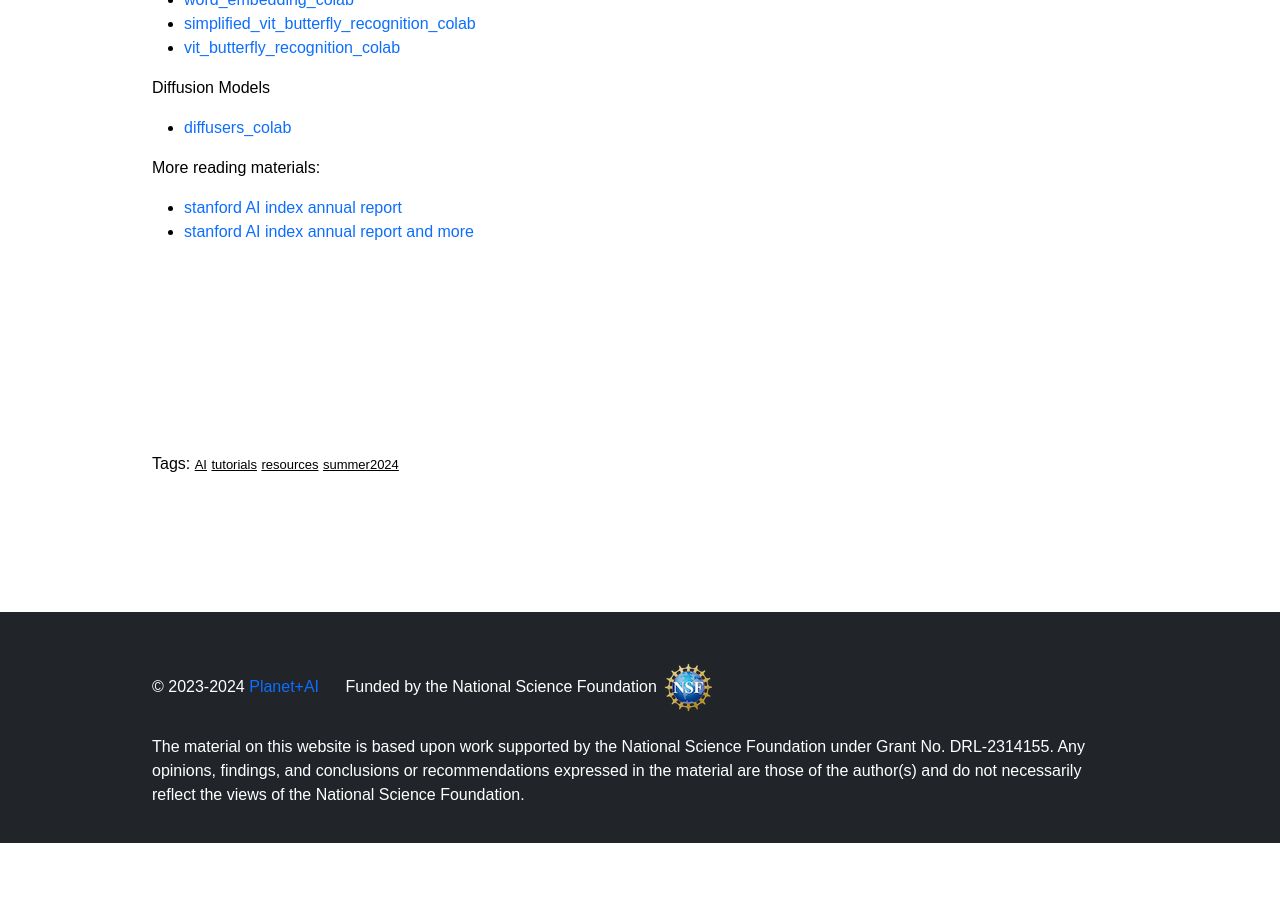
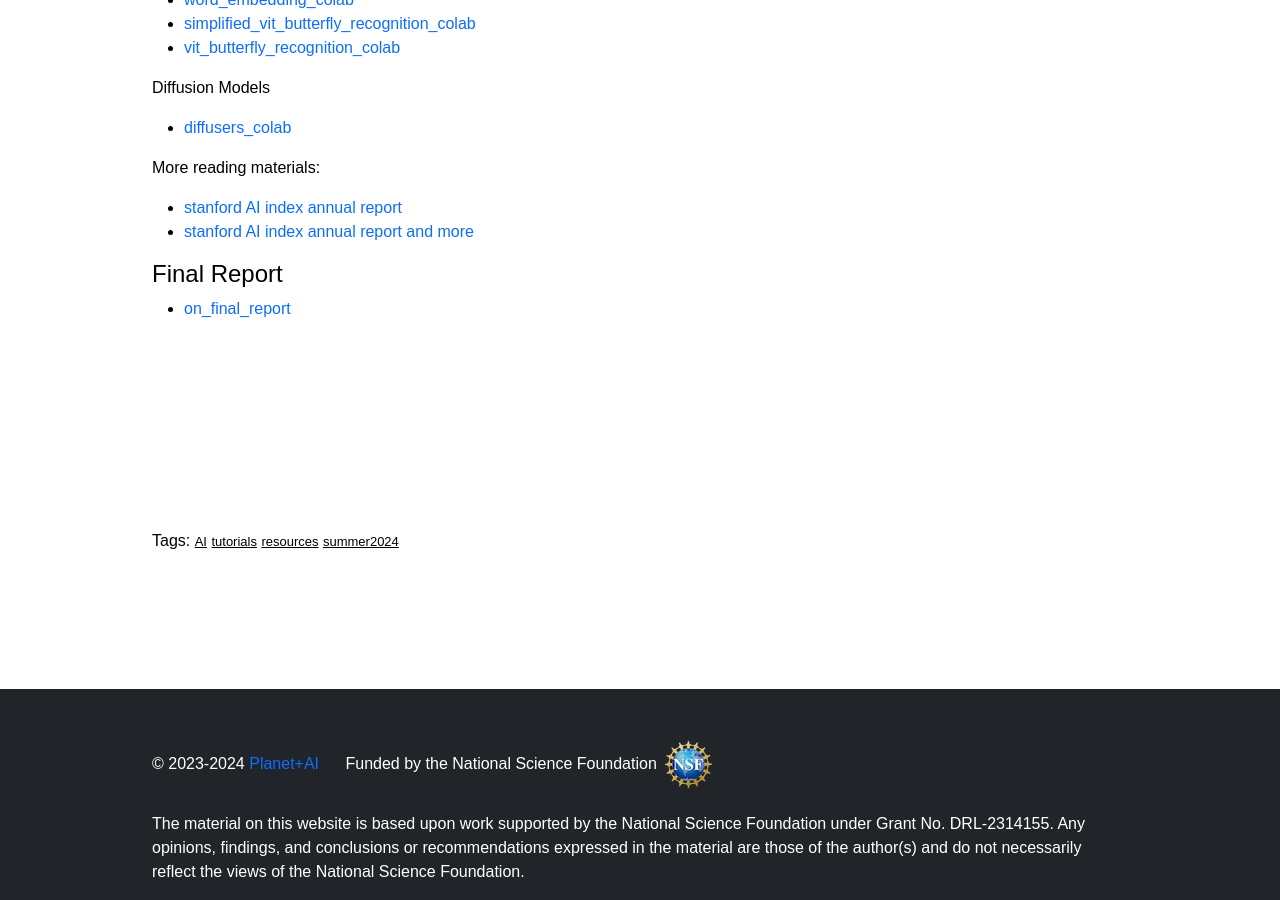
Before and after one commit to planet-ai-2023/planet-ai-2023.github.io, a Jekyll site: the page built from _posts/2024-6-01-summer-2024.md, in a window 1280 px wide and 900 px high, scrolled down 2342 px. Built offline with Jekyll 4.4.1, drawn with Linux system fonts in a browser that asks for light colours; before the commit the page ends 3185 px from its top, so only the background shows below that.

Commit message:
Add files via upload

```diff
--- a/_posts/2024-6-01-summer-2024.md
+++ b/_posts/2024-6-01-summer-2024.md
@@ -109,6 +109,9 @@ More reading materials:
 - [stanford AI index annual report and more](https://drive.google.com/file/d/1U1pv4beoy7QAochnvJqEPELP0S7y4MGw/view?usp=sharing){:target="_blank"}
 
 
+# Final Report
+- [on_final_report](https://drive.google.com/file/d/1VoIXLSoWdk7ssGV_yXERFI6qSyhiK5pB/view?usp=sharing){:target="_blank"}
+
 <br/>
 <br/>
 
```
